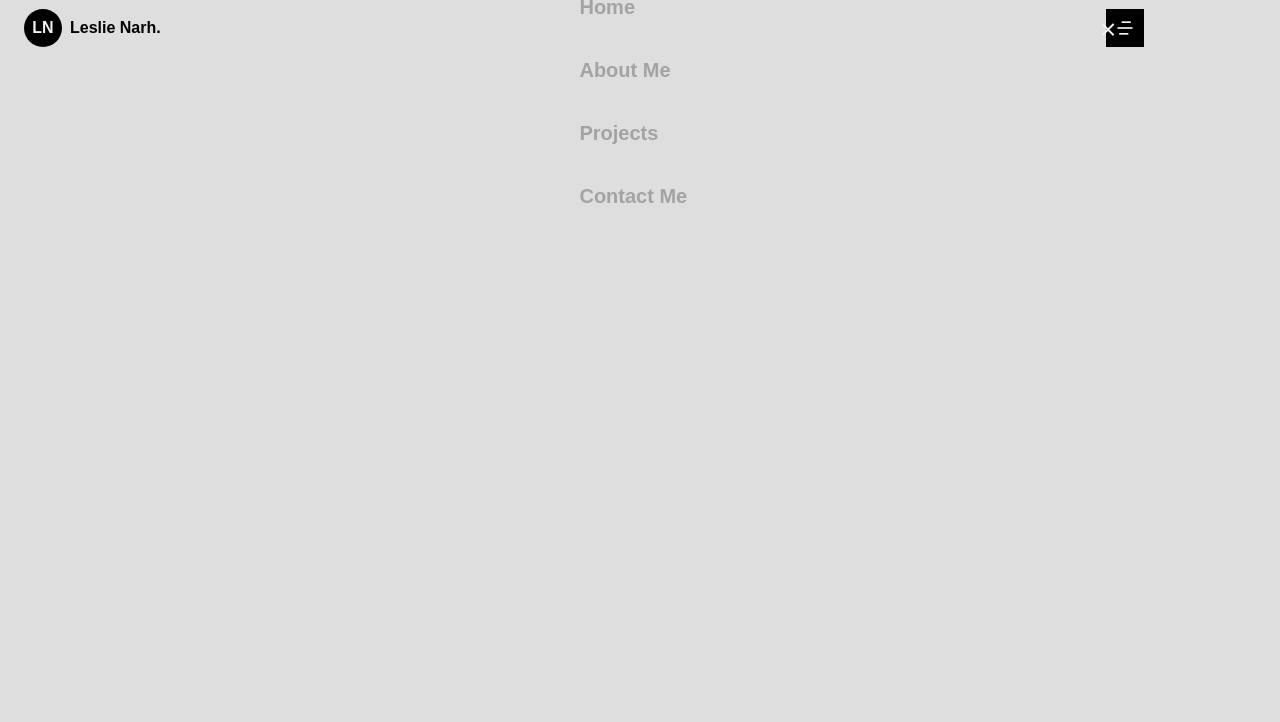
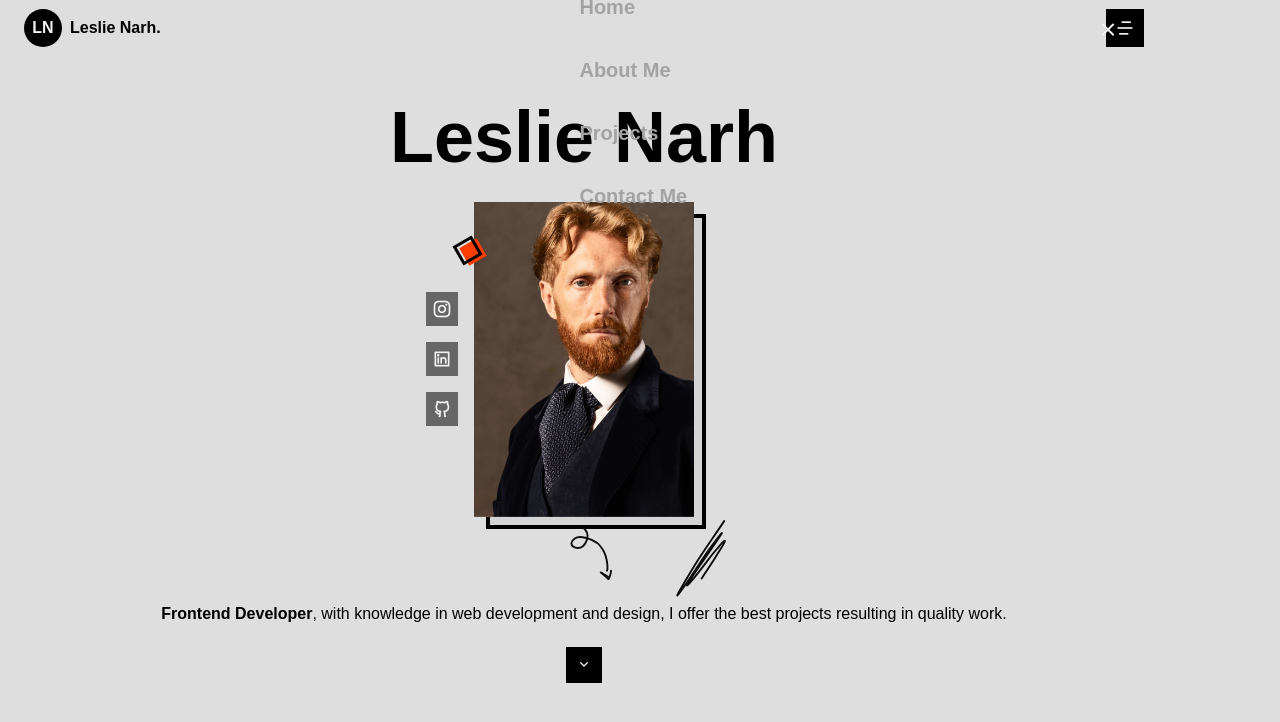
Before and after one commit to tettehnarh/my-portfolio, a plain HTML site: page index.html in a window 1280 px wide. Drawn offline with nearby package versions, Linux system fonts and the light colour scheme; a web font is replaced by a local one.

Commit message:
home section

```diff
--- a/assets/css/styles.css
+++ b/assets/css/styles.css
@@ -315,8 +315,151 @@ img {
 /* Active link */
 
 /*=============== HOME ===============*/
+.home__container {
+  padding-top: 2rem;
+}
+
+.home__name {
+  font-size: var(--biggest-font-size);
+  text-align: center;
+}
+
+.home__perfil {
+  position: relative;
+  justify-self: center;
+}
+
+.home__image {
+  width: 220px;
+}
+
+.home__img {
+  position: relative;
+  z-index: 10;
+}
+
+.home__shadow {
+  width: 100%;
+  height: 100%;
+  background-color: var(--container-color);
+  position: absolute;
+  bottom: -0.75rem;
+  right: -0.75rem;
+  border: 4px solid var(--black-color);
+  z-index: 5;
+  transition: background-color 0.4s;
+}
+
+.home__arrow,
+.home__line {
+  position: absolute;
+  filter: invert(1);
+  width: 50px;
+  transition: filter 0.4s;
+}
+
+.home__arrow {
+  left: 40%;
+  bottom: -4rem;
+}
+
+.home__line {
+  right: -2rem;
+  bottom: -5rem;
+}
+
+.home__perfil .geometric-box {
+  top: 2.5rem;
+  left: -0.7rem;
+  z-index: 10;
+}
+
+.home__social {
+  height: max-content;
+  position: absolute;
+  left: -3rem;
+  top: 0;
+  bottom: 0;
+  margin: auto 0;
+  display: grid;
+  row-gap: 1rem;
+}
+
+.home__social-link {
+  background-color: var(--black-color-light);
+  color: var(--white-color);
+  font-size: 1.25rem;
+  padding: 6px;
+  display: grid;
+  place-items: center;
+  transition: background-color 0.3s;
+}
+
+.home__social-link:hover {
+  background-color: var(--black-color);
+}
+
+.home__info {
+  margin-top: 4rem;
+}
+
+.home_description {
+  text-align: center;
+  color: var(--title-color);
+  margin-bottom: 1.5rem;
+}
+
+.home__description b {
+  background: linear-gradient(
+    90deg,
+    hsla(14, 98%, 50%, 0.3),
+    hsla(14, 98%, 50%, 0)
+  );
+}
+
+.home__scroll {
+  display: block;
+  width: max-content;
+  margin: 0 auto;
+}
+
+.home__scroll-text {
+  display: none;
+}
+
+.home__scroll-box {
+  background-color: var(--black-color);
+  color: var(--white-color);
+  width: 36px;
+  height: 36px;
+  display: grid;
+  place-items: center;
+  font-size: 1rem;
+  cursor: pointer;
+  overflow: hidden;
+  transition: background-color 0.4s;
+}
+
+.home__scroll-box i {
+  animation: scroll-down 3s infinite;
+}
 
 /* Animate scroll icon */
+
+@keyframes scroll-down {
+  0% {
+    transform: translateY(-1rem);
+    opacity: 0;
+  }
+  50% {
+    transform: translateY(0);
+    opacity: 1;
+  }
+  0% {
+    transform: translateY(0.6rem);
+    opacity: 0;
+  }
+}
 
 /*=============== BUTTON ===============*/
 
--- a/index.html
+++ b/index.html
@@ -60,6 +60,51 @@
       <main class="main">
          <!--==================== HOME ====================-->
          <section class="home section" id="home">
+            <div class="home__container container grid">
+                <h1 class="home__name">
+                    Leslie Narh
+                </h1>
+
+                <div class="home__perfil">
+                    <div class="home__image">
+                        <img src="assets/img/home-perfil.jpg" alt="image" class="home__img">
+                        <div class="home__shadow"></div>
+
+                        <img src="assets/img/curved-arrow.svg" alt="" class="home__arrow">
+                        <img src="assets/img/random-lines.svg" alt="" class="home__line">
+
+                        <div class="geometric-box"></div>
+                    </div>
+
+                    <div class="home__social">
+                        <a href="" target="_blank" class="home__social-link">
+                            <i class="ri-instagram-line"></i>
+                        </a>
+
+                        <a href="" target="_blank" class="home__social-link">
+                            <i class="ri-linkedin-box-line"></i>
+                        </a>
+
+                        <a href="" target="_blank" class="home__social-link">
+                            <i class="ri-github-line"></i>
+                        </a>
+                    </div>
+                </div>
+                <div class="home__info">
+                    <p class="home_description">
+                        <b>Frontend Developer</b>, with knowledge in web development and design, I offer the best projects resulting in quality work.
+                    </p>
+
+                    <a class="home__scroll">
+                        <div class="home__scroll-box">
+                            <i class="ri-arrow-down-s-line"></i>
+                        </div>
+
+                        <span class="home__scroll-text">Scroll Down</span>
+                    </a>
+
+                </div>
+            </div>
 
          </section>
 
```
Also changed, not shown: assets/img/curved-arrow.svg (added), assets/img/home-perfil.jpg (added), assets/img/random-lines.svg (added).
